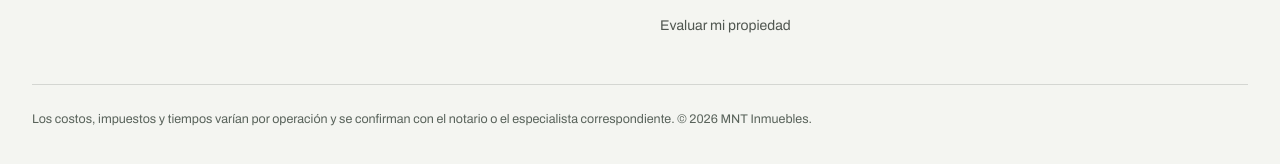
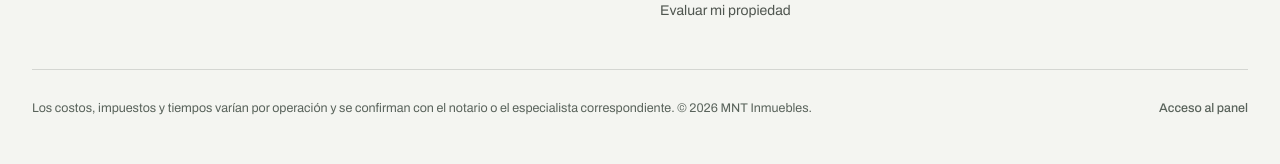
Before and after one commit to M01535NT/fortius-inmuebles, a Next.js app: page /comercial in a window 1280 px wide. Shown: the part 614-778 px from the top of the page. Built offline with nearby package versions, Linux system fonts and the light colour scheme; no server answers.

Commit message:
feat(footer): link to admin sign-in

```diff
--- a/src/components/home/site-footer.tsx
+++ b/src/components/home/site-footer.tsx
@@ -92,11 +92,17 @@ export function SiteFooter({ settings }: { settings?: SiteSettings | null }) {
           </div>
         </div>
 
-        <div className="mt-12 border-t border-border pt-6">
+        <div className="mt-12 flex flex-wrap items-center justify-between gap-x-6 gap-y-2 border-t border-border pt-4">
           <p className="text-[12.5px] leading-relaxed text-muted-foreground">
             Los costos, impuestos y tiempos varían por operación y se confirman
             con el notario o el especialista correspondiente. © 2026 {name}.
           </p>
+          <Link
+            href="/admin"
+            className="inline-flex min-h-11 items-center text-[12.5px] font-medium text-muted-foreground underline-offset-4 transition-colors hover:text-foreground hover:underline focus-visible:rounded-sm focus-visible:outline-2 focus-visible:outline-offset-2 focus-visible:outline-primary"
+          >
+            Acceso al panel
+          </Link>
         </div>
       </div>
     </footer>
```
Also changed, not shown: 1 other file (tests, documents, lock files or other folders).
